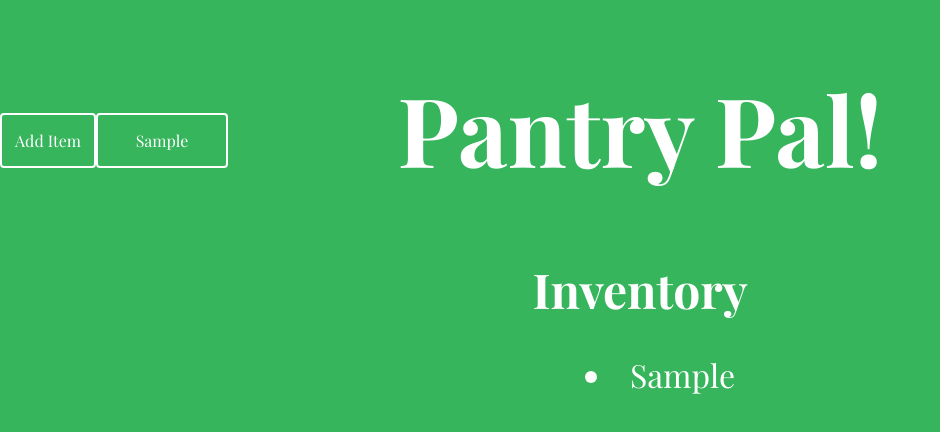
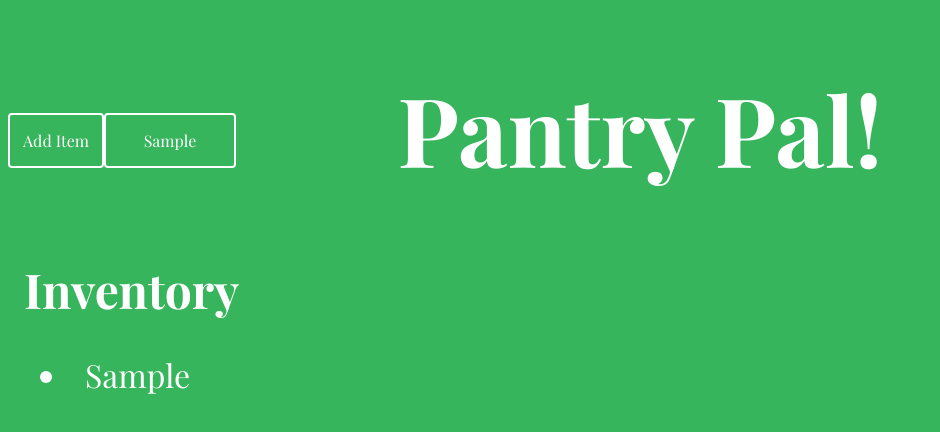
Before and after one commit to DavidJMcGarvey/pantry_pal, a plain HTML site: page index.html in a window 1280 px wide. Both pictures are taken after typing "Sample" into the empty fields and a click on the button "Add Item". Shown: the whole page, without its empty margins (0-940 px from the left). Drawn offline with nearby package versions, Linux system fonts and the light colour scheme; a web font is replaced by a local one.

Commit message:
update list CSS

```diff
--- a/css/styles.css
+++ b/css/styles.css
@@ -7,17 +7,17 @@ body {
 }
 
 ul {
-  text-align: center;
+  /* text-align: center; */
   list-style-position: inside;
 }
 
 #item-box {
-  text-align: center;
+  /* text-align: center; */
 }
 
 li.item {
   font-size: 2em;
-  text-align: center;
+  /* text-align: center; */
 }
 
 .source {
@@ -53,8 +53,9 @@ li.item {
 
 .inventory-title {
   font-size: 3em;
-  text-align: center;
+  text-align: left;
   position: relative;
+  margin-left: .5em;
 
 }
 
@@ -75,6 +76,7 @@ li.item {
   width: 6em;
   display: inline-block;
   margin-top: -9em;
+  margin-left: .5em;
   border-radius: 4px;
   border: 2px solid #fff;
   color: #fff;
@@ -95,7 +97,7 @@ li.item {
   position: fixed;
   width: 8em;
   display: inline-block;
-  margin-left: 6em;
+  margin-left: 6.5em;
   margin-top: -9em;
   border-radius: 4px;
   border: 2px solid #fff;
```
